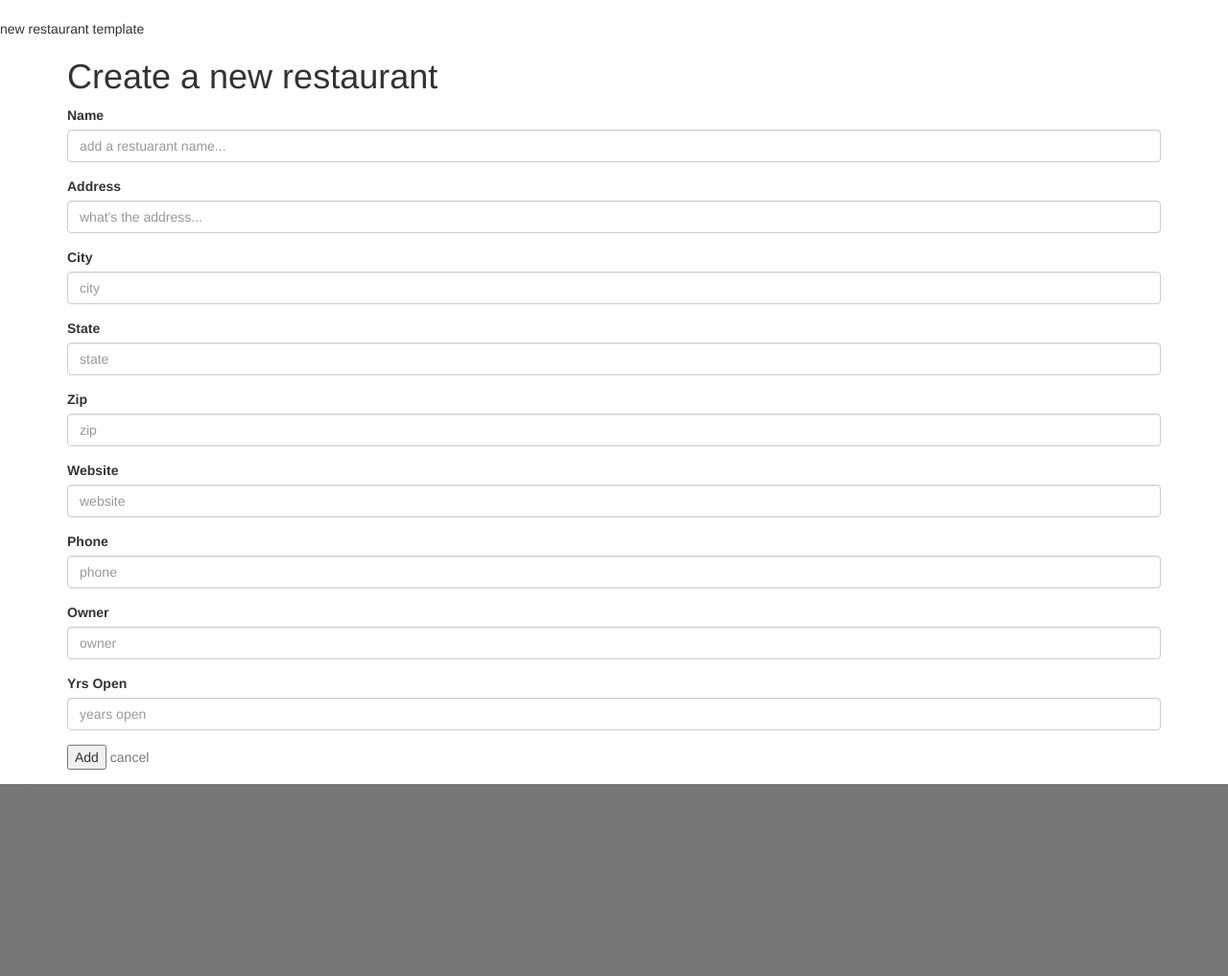
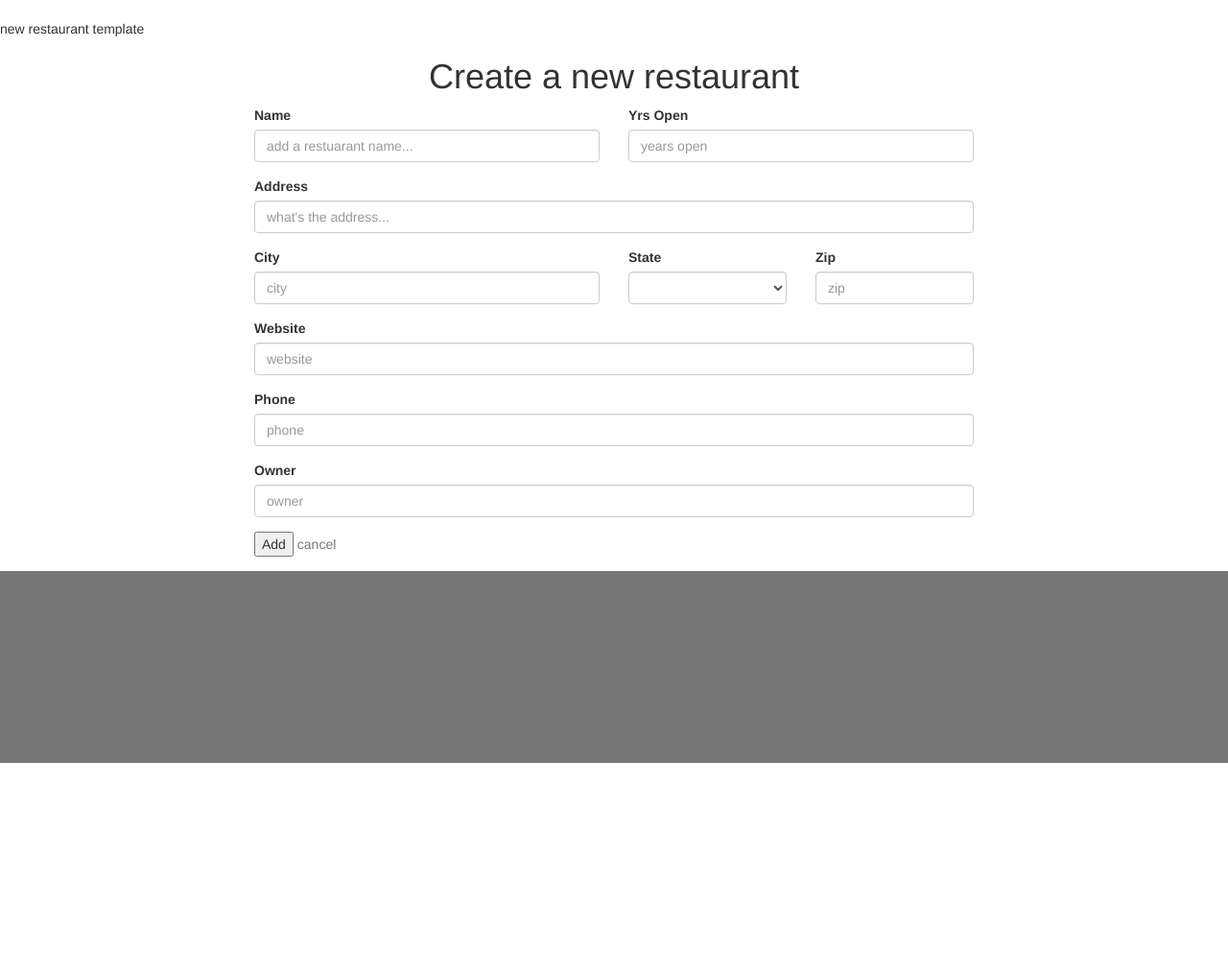
Before and after one commit to jreiher2003/Menu-App-Pro, a Flask app: page /restaurant/new in a window 1280 px wide. Shown: the part 52-1069 px from the top of the page at 96% size. After the commit the page ends 847 px from the top, so only its background shows below. Run offline with Flask 2, Linux system fonts and the light colour scheme; lists and menus that the app fills with data are empty; some libraries are stand-ins or nearby versions.

Commit message:
Add US states package to app via selct form

```diff
--- a/app/templates/new_restaurant.html
+++ b/app/templates/new_restaurant.html
@@ -5,44 +5,67 @@ new restaurant template
 
 <div class="container">
     <div class="row">
-        <div class="col-md-12">
-            <h1>Create a new restaurant</h1>
-            <form action="" method="post">
+        <div class="col-md-8 col-md-offset-2">
+            <h1 class="text-center">Create a new restaurant</h1>
+            <form action="" method="post" autocomplete="on">
+                <div class="row">
+                    <div class="col-md-6">
                         <div class="form-group">
                             <label for="place">Name</label>
                             <input type="text" class="form-control" name="name" placeholder="add a restuarant name...">
+                        </div>
+                    </div>
+                    <div class="col-md-6">
+                        <div class="form-group">
+                            <label for="yrs_open">Yrs Open</label>
+                            <input type="number" class="form-control" id="yrs_open" name="yrs_open" placeholder="years open">
+                        </div>
+                    </div>
                 </div>
                 <div class="form-group">
                     <label for="address">Address</label>
                     <input type="text" class="form-control" id="address" name="address" placeholder="what's the address...">
                 </div>
+                <div class="row">
+                    <div class="col-md-6">
                         <div class="form-group">
                             <label for="city">City</label>
                             <input type="text" class="form-control" id="city" name="city" placeholder="city">
                         </div>
+                    </div>
+                    <div class="col-md-3">
                         <div class="form-group">
                             <label for="state">State</label>
-                    <input type="text" class="form-control" id="state" name="state" placeholder="state">
+                            <select name="state" class="form-control">
+                                {% for state in states %}
+                                <option value="{{ state.name }}">{{ state.name }}</option>
+                                {% endfor %}
+                            </select>
                         </div>
+                    </div>
+                    <div class="col-md-3">
                         <div class="form-group">
                             <label for="zip">Zip</label>
                             <input type="text" class="form-control" id="zip" name="zip_" placeholder="zip">
                         </div>
+                    </div>
+                </div>
+
+
+
+
+
                 <div class="form-group">
                     <label for="website">Website</label>
-                    <input type="website" class="form-control" id="website" name="website" placeholder="website">
+                    <input type="url" class="form-control" id="website" name="website" placeholder="website">
                 </div>
                 <div class="form-group">
                     <label for="phone">Phone</label>
-                    <input type="phone" class="form-control" id="phone" name="phone" placeholder="phone">
+                    <input type="tel" class="form-control" id="phone" name="phone" placeholder="phone">
                 </div>
                 <div class="form-group">
                     <label for="owner">Owner</label>
                     <input type="text" class="form-control" id="owner" name="owner" placeholder="owner">
-                </div>
-                <div class="form-group">
-                    <label for="yrs_open">Yrs Open</label>
-                    <input type="text" class="form-control" id="yrs_open" name="yrs_open" placeholder="years open">
                 </div>
                 <div class="form-group">
 
--- a/app/views.py
+++ b/app/views.py
@@ -1,6 +1,7 @@
 from app import app,db # pragma: no cover
 from app.models import Place, Menu # pragma: no cover
 from flask import render_template, request, url_for, redirect, flash, jsonify # pragma: no cover
+import us # pragma: no cover
 
 @app.route("/")
 @app.route("/restaurants")
@@ -12,6 +13,7 @@ def show_places():
 
 @app.route("/restaurant/new", methods=["GET", "POST"])
 def new_place():
+	states = us.states.STATES
 	if request.method == "POST":
 		new = Place(
 			name=request.form["name"],
@@ -28,7 +30,7 @@ def new_place():
 		db.session.commit()
 		flash("You just added a new restaurant", "success")
 		return redirect(url_for("show_places"))
-	return render_template("new_restaurant.html")
+	return render_template("new_restaurant.html", states=states)
 
 @app.route("/restaurant/<int:place_id>/edit", methods=["GET", "POST"])
 def edit_place(place_id):
```
Also changed, not shown: requirements.txt (+53 -14 lines). Lines whose indentation alone changed are shown as unchanged.
